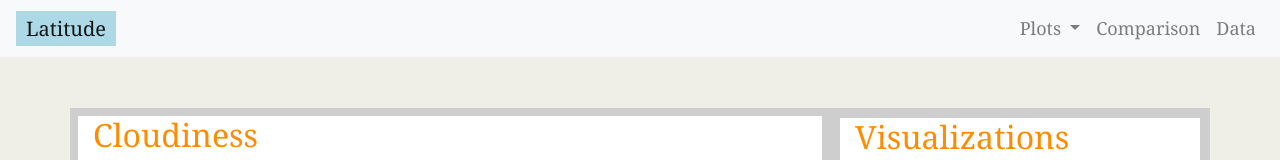
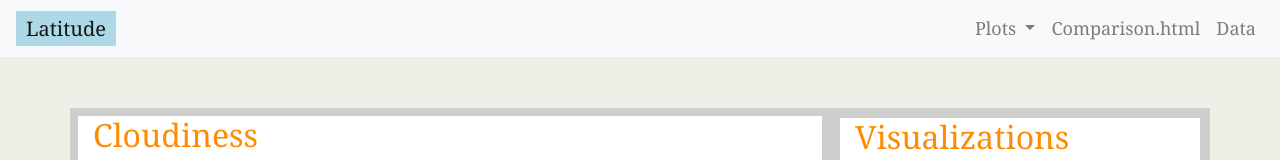
Before and after one commit to Shri2985/Shri2985.github.io, a plain HTML site: page Cloudiness_page4.html in a window 1280 px wide. Shown: the top 160 px of the page. Drawn offline with nearby package versions, Linux system fonts and the light colour scheme.

Commit message:
Add files via upload

```diff
--- a/Cloudiness_page4.html
+++ b/Cloudiness_page4.html
@@ -35,7 +35,7 @@
           </li>
 
           <li class="nav-item">
-            <a class="nav-link" href="">Comparison</a>
+            <a class="nav-link" href="">Comparison.html</a>
           </li>
 
           <li class="nav-item">
```
